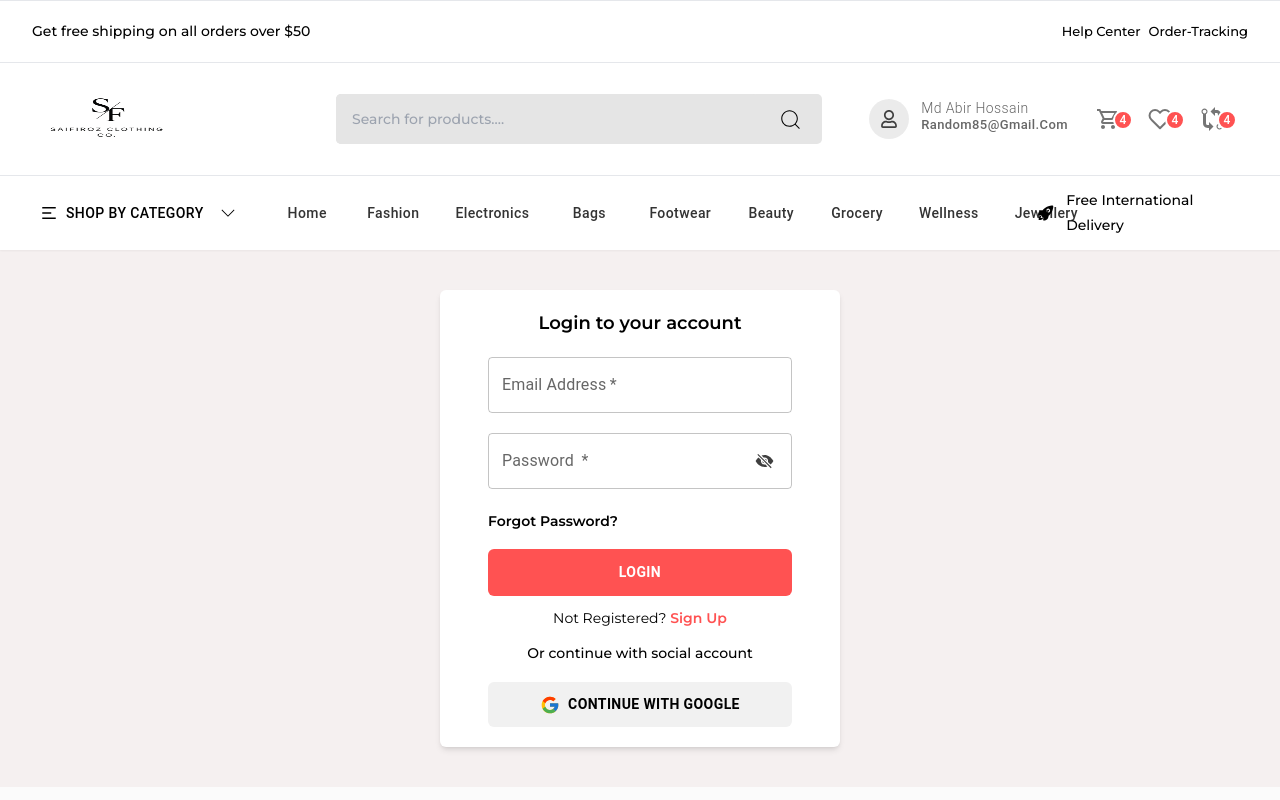
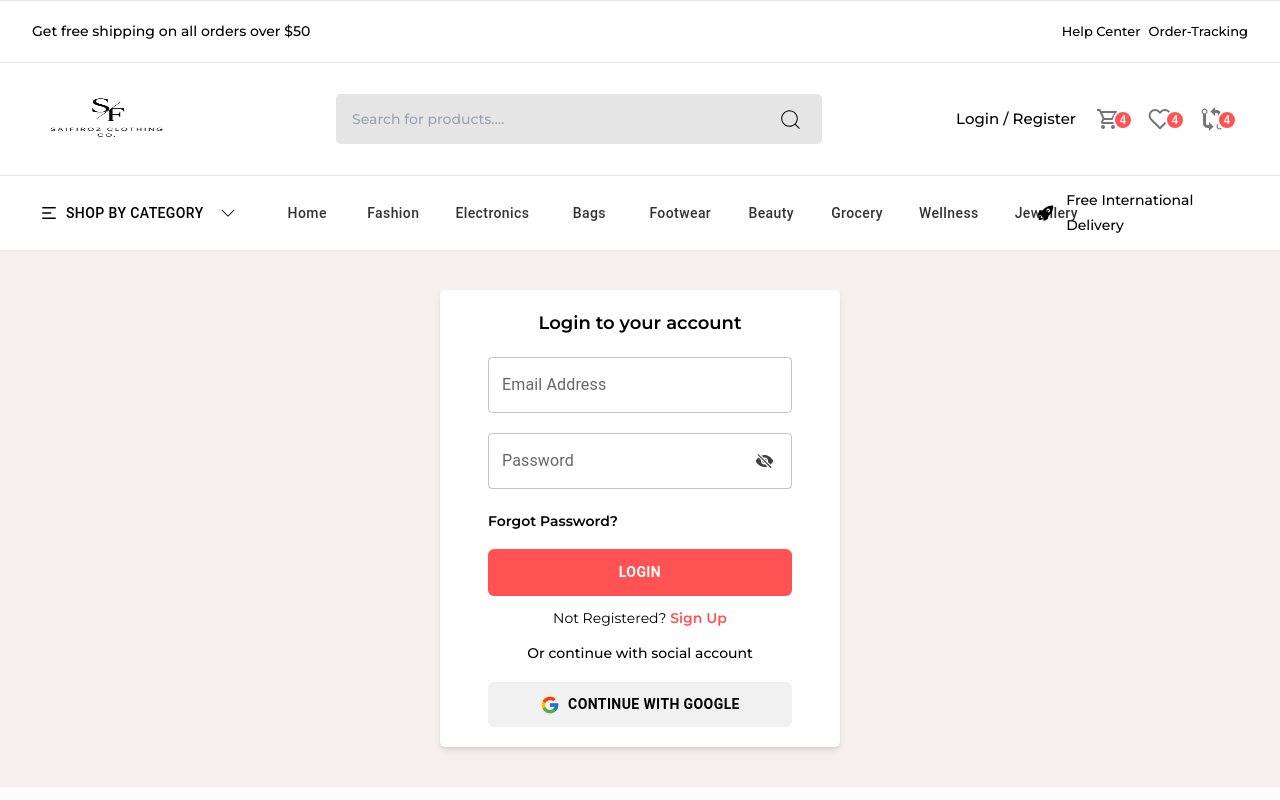
Before and after one commit to wasiahamad/E_Commerce_App, a React (Vite) app in the folder Client/: page /login in a window 1280 px wide. Shown: the top 800 px of the page. Built offline with nearby package versions, Linux system fonts and the light colour scheme; a web font is replaced by a local one.

Commit message:
Commited ALL the files

```diff
--- a/Client/src/App.jsx
+++ b/Client/src/App.jsx
@@ -37,7 +37,7 @@ function App() {
   const [openProductDetailModel, setOpenProductDetailModel] = useState(false);
   const [maxWidth, setMaxWidth] = useState("lg");
   const [fullWidth, setFullWidth] = useState(true);
-  const [isLoggedIn, setIsLoggedIn] = useState(true);
+  const [isLoggedIn, setIsLoggedIn] = useState(false);
 
   const [openCardPanel, setOpenCardPanel] = useState(false);
 
--- a/Client/src/Pages/Login/index.jsx
+++ b/Client/src/Pages/Login/index.jsx
@@ -6,14 +6,24 @@ import { IoEyeOffSharp } from "react-icons/io5";
 import { Link, useNavigate } from "react-router-dom";
 import { FcGoogle } from "react-icons/fc";
 import { MyContext } from "../../App";
+import CircularProgress from '@mui/material/CircularProgress';
+import { postData } from "../../utils/api";
 
-const Login = () => {
+
+
+const Login = ( props) => {
+    // loading state
+    const [loading, setLoading] = useState(false);
     // password visibility state
     const [showPassword, setShowPassword] = useState(false);
-    const [formFields, setFormFields] = useState({
+    const [formData, setFormData] = useState({
         email: "",
         password: "",
     })
+
+    // validate
+    const validValue = Object.values(formData).every((item) => item);
+
     // function to handle password visibility
     const handlePasswordVisibility = () => {
         setShowPassword(!showPassword);
@@ -21,17 +31,49 @@ const Login = () => {
     const context = useContext(MyContext);
     const history = useNavigate();
 
+    // function to handle input change
+    const onChangeInput = (e) => {
+        const { name, value } = e.target;
+        setFormData(() => {
+            return {
+                ...formData,
+                [name]: value,
+            };
+        });
+    };
+
+    // handle to the form
+    const handleSubmit = (e) => {
+        e.preventDefault();
+        setLoading(true);
+
+        // API call
+        postData("/api/v1/user/login", formData)
+            .then((res) => {
+                console.log("response", res);
+                if (res?.error !== true) {
+                    context.alertBox("success", res?.message);
+                    setFormData({
+                        email: "",
+                        password: "",
+                    });
+                    setLoading(false);
+                    localStorage.setItem("accessToken", res?.data?.accessToken);
+                    localStorage.setItem("refreshToken", res?.data?.refreshToken);
+                    console.log("username", res?.data?.name);
+
+                    history("/");
+                } else {
+                    context.alertBox("error", res?.message);
+                    setLoading(false);
+                }
+            });
+    };
+
     const forgotPassword = () => {
-        // if (formFields.email !== "") {
-        //     // localStorage.setItem("email", formFields.email);
-
-        // }
-
         context.alertBox("success", "OTP has been sent to your email");
         history("/verify");
     }
-
-
 
     return (
         <section className="section py-10">
@@ -40,7 +82,7 @@ const Login = () => {
                     <h2 className="text-[18px] font-semibold text-black text-center mb-4">
                         Login to your account
                     </h2>
-                    <form action="" className="w-full mt-5 ">
+                    <form action="" className="w-full mt-5 " onSubmit={handleSubmit}>
                         <div className="form-group relative w-full mb-5">
                             <TextField
                                 id="email"
@@ -49,7 +91,9 @@ const Login = () => {
                                 className="w-full"
                                 type="email"
                                 name="email"
-                                required
+                                onChange={onChangeInput}
+                                value={formData.email}
+                                disabled={loading === true ? true : false}
                             />
                         </div>
                         <div className="form-group relative w-full mb-5">
@@ -59,8 +103,10 @@ const Login = () => {
                                 variant="outlined"
                                 className="w-full"
                                 name="password"
+                                onChange={onChangeInput}
+                                value={formData.password}
+                                disabled={loading === true ? true : false}
                                 type={showPassword ? "text" : "password"}
-                                required
                             />
 
                             <Button
@@ -80,14 +126,21 @@ const Login = () => {
                         </div>
 
                         <a href="" className="text-[#000] link text-[14px] font-semibold"
-                        onClick={forgotPassword}>
+                            onClick={forgotPassword}>
                             Forgot Password?
                         </a>
+
                         <div className="flex items-center mt-4">
                             <Button
-                                className="w-full !bg-[#ff5252] !text-white !rounded-md !h-[47px] !text-[14px] !font-[600] "
+                                disabled={!validValue}
+                                type="submit"
+                                className="w-full !bg-[#ff5252] !text-white hover:!bg-black !rounded-md !h-[47px] !text-[14px] !font-[600] flex gap-3"
                             >
-                                Login
+                                {
+                                    loading === true ? <CircularProgress color="inherit" size={20} />
+                                        :
+                                        "Login"
+                                }
                             </Button>
                         </div>
 
--- a/Client/src/Pages/Register/index.jsx
+++ b/Client/src/Pages/Register/index.jsx
@@ -8,7 +8,7 @@ import { FcGoogle } from "react-icons/fc";
 import { postData } from "../../utils/api";
 import { MyContext } from "../../App";
 import CircularProgress from '@mui/material/CircularProgress';
-
+import { useNavigate } from "react-router-dom";
 
 const Register = () => {
     // loading state
@@ -16,13 +16,13 @@ const Register = () => {
     // password visibility state
     const [showPassword, setShowPassword] = useState(false);
     const context = useContext(MyContext);
+    const history = useNavigate();
 
     // passwors visibility function
     const isStrongPassword = (password) => {
         const hasUppercase = /[A-Z]/.test(password);
         const hasLowercase = /[a-z]/.test(password);
         const hasNumber = /[0-9]/.test(password);
-
         return hasUppercase && hasLowercase && hasNumber;
     };
 
@@ -51,9 +51,8 @@ const Register = () => {
     const handleSubmit = (e) => {
         e.preventDefault();
         setLoading(true);
+
         // check validation here
-
-
         const password = formData.password;
         if (password.length < 6) {
             return context.alertBox("error", "Password must be at least 6 characters long");
@@ -66,27 +65,25 @@ const Register = () => {
             return false;
         }
 
-
         // API call
         postData("/api/v1/user/register", formData)
             .then((res) => {
                 console.log("response", res);
                 if (res?.error !== true) {
                     context.alertBox("success", res?.message);
-
+                    localStorage.setItem("userEmail", formData.email);
                     setFormData({
                         name: "",
                         email: "",
                         password: "",
                     });
                     setLoading(false);
+                    history("/verify");
                 } else {
                     context.alertBox("error", res?.message);
                     setLoading(false);
                 }
             });
-
-
     };
 
     console.log("formData...", formData);
@@ -95,7 +92,6 @@ const Register = () => {
     const handlePasswordVisibility = () => {
         setShowPassword(!showPassword);
     };
-
 
     return (
         <section className="section py-10">
--- a/Client/src/Pages/Verify/index.jsx
+++ b/Client/src/Pages/Verify/index.jsx
@@ -1,19 +1,43 @@
-import React, { useState } from 'react'
+import React, { useContext, useState } from 'react'
 import OtpBox from '../../components/OtpBox';
 import { Button } from '@mui/material';
+import { postData } from '../../utils/api';
+import { MyContext } from '../../App';
+import { useNavigate } from "react-router-dom";
 
-const Verify = () => {
+
+const Verify = (props) => {
     const [otp, setOtp] = useState('');
 
+    const context = useContext(MyContext);
+    const history = useNavigate();
     const handleOtpChange = (e) => {
         setOtp(e);
     };
 
+
     const verifyOtp = (e) => {
         e.preventDefault();
-        // console.log(otp);
-        alert("OTP verified successfully");
-    }
+        postData("/api/v1/user/verify-email", {
+            email: localStorage.getItem("userEmail"),
+            otp: otp, // ✅ Fix here
+        }).then((res) => {
+            console.log(res);
+
+            if (res.success) {
+                context.alertBox("success", res?.message);
+                localStorage.removeItem("userEmail")
+                history("/login");
+                // Navigate or clear localStorage if needed
+            } else {
+                context.alertBox("error", res?.message || "OTP verification failed.");
+            }
+        }).catch((err) => {
+            console.error(err);
+            context.alertBox("error", "An error occurred while verifying OTP.");
+        });
+    };
+
 
     return (
         <section className="section py-10">
@@ -27,7 +51,7 @@ const Verify = () => {
                     </h2>
                     <p className="text-[14px] font-[400] text-[rgba(0,0,0,0.6)] text-center">
                         OTP sent to
-                        <span className="font-bold text-primary"> random58@gmail.com</span>
+                        <span className="font-bold text-primary">{localStorage.getItem("userEmail")}</span>
                     </p>
 
                     <form action="" onSubmit={verifyOtp}>
--- a/Client/src/components/Header/index.jsx
+++ b/Client/src/components/Header/index.jsx
@@ -29,7 +29,7 @@ const StyledBadge = styled(Badge)(({ theme }) => ({
         padding: "0 4px",
     },
 }));
-const Header = () => {
+const Header = (props) => {
     const [anchorEl, setAnchorEl] = useState(null);
     const open = Boolean(anchorEl);
     const handleClick = (event) => {
@@ -120,10 +120,10 @@ const Header = () => {
 
                                         <div className="info flex flex-col">
                                             <h4 className="text-[14px] font-[300] text-left justify-start leading-3 text-[rgba(0,0,0,0.6)]">
-                                                Md Abir Hossain
+                                                {props?.data?.name}
                                             </h4>
                                             <span className="text-[13px] text-left justify-start text-[rgba(0,0,0,0.6)]">
-                                                random85@gmail.com
+                                                {props?.data?.email}
                                             </span>
                                         </div>
                                     </Button>
--- a/Client/src/components/OtpBox/index.jsx
+++ b/Client/src/components/OtpBox/index.jsx
@@ -25,7 +25,7 @@ const OtpBox = ({ length, onChange }) => {
     const handleKeyDown = (e, index) => {
         if (e.key === 'Backspace' && !opt[index] && index > 0) {
             document.getElementById(`otp-input-${index - 1}`).focus();
-        }h
+        }
     }
 
     return (
```
Also changed, not shown: 1 other file (tests, documents, lock files or other folders).
